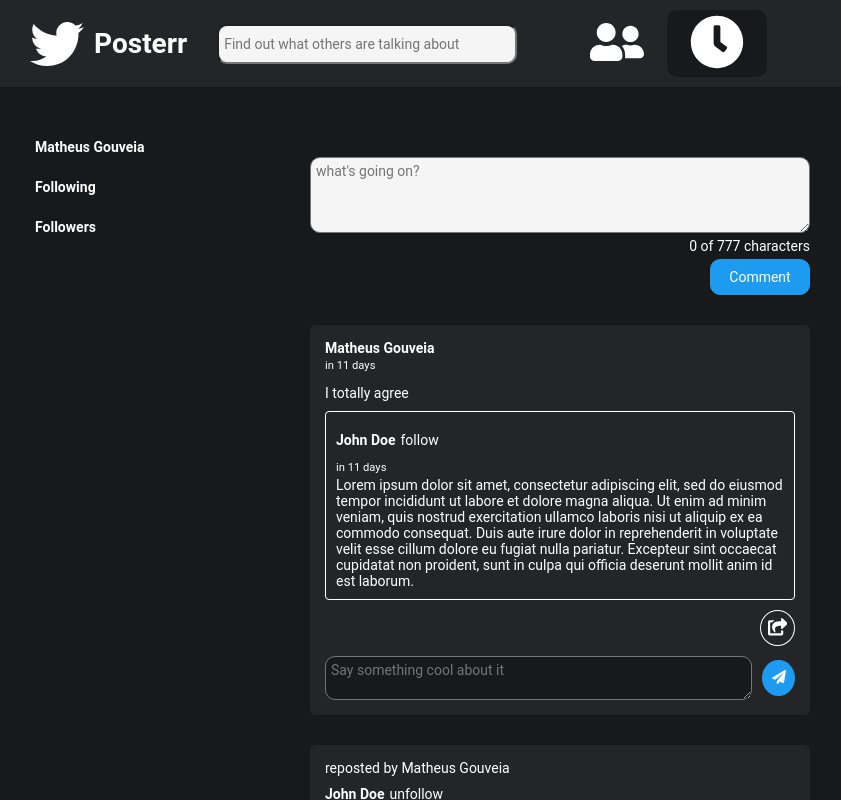
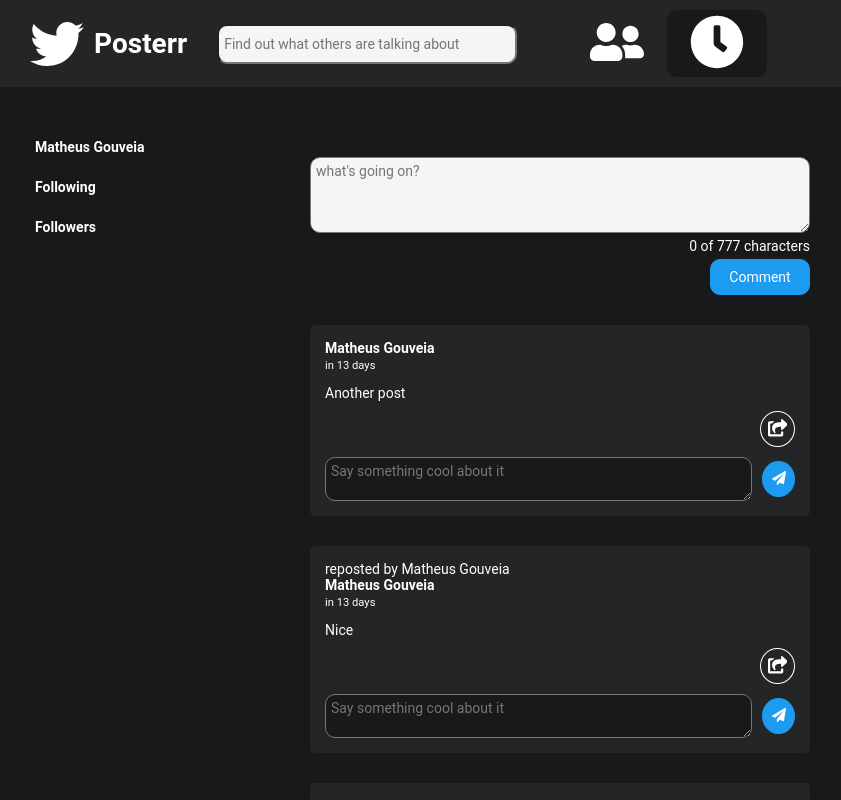
Before and after one commit to maatheusgouveia/posterr, a React (Create React App) app: page / in a window 1280 px wide. Shown: the whole page, without its empty margins (0-841 px from the left). Built offline with nearby package versions, Linux system fonts and the light colour scheme; data requests are answered from the project's data file.

Commit message:
create repost

```diff
--- a/server.json
+++ b/server.json
@@ -41,69 +41,94 @@
       "created_at": "2022-08-12T04:18:38.387Z"
     },
     {
-      "content": "new Post",
+      "content": "Um post",
       "author": "Matheus Gouveia",
-      "created_at": "2022-08-03T04:18:38.387Z",
-      "id": 6
+      "created_at": "2022-08-14T01:55:10.458Z",
+      "id": 4
     },
     {
-      "content": "opa\n",
+      "content": "",
       "author": "Matheus Gouveia",
-      "created_at": "2022-08-04T19:10:36.211Z",
-      "id": 7
-    },
-    {
-      "id": 8,
-      "author": "Matheus Gouveia",
-      "content": "",
-      "created_at": "2022-08-12T04:22:33.387Z",
+      "created_at": "2022-08-14T01:55:41.193Z",
       "original_post": {
         "id": 1,
         "content": "Lorem ipsum dolor sit amet, consectetur adipiscing elit, sed do eiusmod tempor incididunt ut labore et dolore magna aliqua. Ut enim ad minim veniam, quis nostrud exercitation ullamco laboris nisi ut aliquip ex ea commodo consequat. Duis aute irure dolor in reprehenderit in voluptate velit esse cillum dolore eu fugiat nulla pariatur. Excepteur sint occaecat cupidatat non proident, sunt in culpa qui officia deserunt mollit anim id est laborum.",
         "author": "John Doe",
         "created_at": "2022-08-12T04:18:38.387Z"
-      }
+      },
+      "id": 5
     },
     {
-      "id": 9,
+      "content": "Nice",
       "author": "Matheus Gouveia",
-      "content": "I totally agree",
-      "created_at": "2022-08-12T04:23:38.387Z",
+      "created_at": "2022-08-14T01:55:55.952Z",
       "original_post": {
-        "id": 1,
+        "id": 2,
         "content": "Lorem ipsum dolor sit amet, consectetur adipiscing elit, sed do eiusmod tempor incididunt ut labore et dolore magna aliqua. Ut enim ad minim veniam, quis nostrud exercitation ullamco laboris nisi ut aliquip ex ea commodo consequat. Duis aute irure dolor in reprehenderit in voluptate velit esse cillum dolore eu fugiat nulla pariatur. Excepteur sint occaecat cupidatat non proident, sunt in culpa qui officia deserunt mollit anim id est laborum.",
-        "author": "John Doe",
-        "created_at": "2022-08-12T04:18:38.387Z"
-      }
+        "author": "Fatima Voestaa",
+        "created_at": "2022-07-19T04:18:38.387Z"
+      },
+      "id": 6
+    },
+    {
+      "content": "",
+      "author": "Matheus Gouveia",
+      "created_at": "2022-08-14T02:02:33.105Z",
+      "original_post": {
+        "content": "Nice",
+        "author": "Matheus Gouveia",
+        "created_at": "2022-08-14T01:55:55.952Z",
+        "original_post": {
+          "id": 2,
+          "content": "Lorem ipsum dolor sit amet, consectetur adipiscing elit, sed do eiusmod tempor incididunt ut labore et dolore magna aliqua. Ut enim ad minim veniam, quis nostrud exercitation ullamco laboris nisi ut aliquip ex ea commodo consequat. Duis aute irure dolor in reprehenderit in voluptate velit esse cillum dolore eu fugiat nulla pariatur. Excepteur sint occaecat cupidatat non proident, sunt in culpa qui officia deserunt mollit anim id est laborum.",
+          "author": "Fatima Voestaa",
+          "created_at": "2022-07-19T04:18:38.387Z"
+        },
+        "id": 6
+      },
+      "id": 7
+    },
+    {
+      "content": "Another post",
+      "author": "Matheus Gouveia",
+      "created_at": "2022-08-14T02:02:43.618Z",
+      "id": 8
     }
   ],
   "comments": [
     {
-      "post_id": 7,
+      "post_id": 1,
+      "content": "comentário",
+      "author": "Matheus Gouveia",
+      "created_at": "2022-08-14T01:55:31.209Z",
+      "id": 1
+    },
+    {
+      "post_id": 6,
       "content": "opa",
       "author": "Matheus Gouveia",
-      "created_at": "2022-08-04T19:10:42.947Z",
-      "id": 1
+      "created_at": "2022-08-14T02:01:53.474Z",
+      "id": 2
     }
   ],
   "following": [
     {
       "user_id": "Matheus Gouveia",
-      "following": "John Doe",
-      "created_at": "2022-08-13T03:09:59.438Z",
-      "id": 1
+      "following": "Glaphyra Maiken",
+      "created_at": "2022-08-14T01:54:54.753Z",
+      "id": 4
     },
     {
       "user_id": "Matheus Gouveia",
-      "following": "Glaphyra Maiken",
-      "created_at": "2022-08-13T03:20:12.160Z",
-      "id": 2
+      "following": "John Doe",
+      "created_at": "2022-08-14T01:55:00.278Z",
+      "id": 5
     },
     {
       "user_id": "Matheus Gouveia",
       "following": "Fatima Voestaa",
-      "created_at": "2022-08-13T03:20:17.094Z",
-      "id": 3
+      "created_at": "2022-08-14T01:56:31.592Z",
+      "id": 6
     }
   ]
 }
--- a/src/components/Card/index.js
+++ b/src/components/Card/index.js
@@ -2,13 +2,14 @@ import * as Yup from 'yup';
 import { Formik } from 'formik';
 import { useMemo, useState } from 'react';
 import { formatDistanceToNow } from 'date-fns';
+import { useDispatch, useSelector } from 'react-redux';
 import { FaShareSquare, FaPaperPlane } from 'react-icons/fa';
-import { useDispatch, useSelector } from 'react-redux';
 
 import { toggleFollowRequest } from '../../store/modules/follow/actions';
 import { createCommentRequest } from '../../store/modules/comment/actions';
 
 import Comment from '../Comment';
+import PostModal from '../PostModal';
 
 import {
 	Form,
@@ -39,6 +40,7 @@ export default function Card({ post, width }) {
 	const { following_list } = useSelector(state => state.follow);
 
 	const [commentsVisible, setCommentsVisible] = useState(false);
+	const [postModalVisible, setPostModalVisible] = useState(false);
 
 	const comments = threads[post.id] || [];
 
@@ -107,7 +109,9 @@ export default function Card({ post, width }) {
 		dispatch(toggleFollowRequest(author_id));
 	}
 
-	function handleShare() {}
+	function handleShare() {
+		setPostModalVisible(true);
+	}
 
 	const is_repost = !!original_post?.id;
 
@@ -115,16 +119,14 @@ export default function Card({ post, width }) {
 
 	let main_content = content;
 
-	if (is_repost && has_comment) {
-		main_content = content;
-	}
-
 	if (is_repost && !has_comment) {
 		main_content = original_post_content;
 	}
 
 	const original_author =
 		is_repost && !has_comment ? original_post_author : author;
+
+	console.log(original_author);
 
 	const is_following = useMemo(
 		() => following_list.some(name => name === original_author),
@@ -218,6 +220,12 @@ export default function Card({ post, width }) {
 
 				<Comments>{renderComments(commentsVisible)}</Comments>
 			</CardFooter>
+
+			<PostModal
+				isOpen={postModalVisible}
+				onDismiss={() => setPostModalVisible(false)}
+				post={!has_comment && is_repost ? original_post : post}
+			/>
 		</Container>
 	);
 }
--- a/src/components/Card/styles.js
+++ b/src/components/Card/styles.js
@@ -5,8 +5,7 @@ export const Container = styled.div`
 	color: #fff;
 	margin: 30px;
 	padding: 15px;
-	max-width: ${({ width }) => (width ? `${width}px` : '50%')};
-	min-width: ${({ width }) => (width ? `${width}px` : '500px')};
+	width: 500px;
 	border-radius: 5px;
 	background-color: #242526;
 `;
--- /dev/null
+++ b/src/components/PostModal/index.js
@@ -0,0 +1,89 @@
+import * as Yup from 'yup';
+import Modal from 'react-modal';
+import { Formik } from 'formik';
+import { useDispatch } from 'react-redux';
+import { FaPaperPlane } from 'react-icons/fa';
+
+import { createPostRequest } from '../../store/modules/post/actions';
+
+import {
+	ModalBody,
+	ModalHeader,
+	Form,
+	Textarea,
+	SubmitButton,
+	PostContent,
+	TextareaContainer,
+} from './styles';
+
+export default function PostModal({ post = {}, isOpen, onDismiss = () => {} }) {
+	const { content } = post;
+
+	const dispatch = useDispatch();
+
+	function handleSubmit(values, { resetForm }) {
+		const data = {
+			content: values.repost_content,
+			original_post: post,
+		};
+
+		dispatch(createPostRequest(data));
+
+		resetForm();
+		onDismiss();
+	}
+
+	const initialValues = {
+		repost_content: '',
+	};
+
+	const validationSchema = Yup.object().shape({
+		repost_content: Yup.string(),
+	});
+
+	return (
+		<Modal
+			isOpen={isOpen}
+			ariaHideApp={false}
+			style={{
+				content: {
+					background: '#18191a',
+				},
+			}}
+			onRequestClose={onDismiss}
+		>
+			<ModalHeader>
+				<button onClick={onDismiss}>X</button>
+			</ModalHeader>
+
+			<ModalBody>
+				<Formik
+					enableReinitialize
+					onSubmit={handleSubmit}
+					validateOnChange={false}
+					initialValues={initialValues}
+					validationSchema={validationSchema}
+				>
+					{({ values, handleChange }) => (
+						<Form>
+							<TextareaContainer>
+								<Textarea
+									id="repost_content"
+									onChange={handleChange}
+									value={values.repost_content}
+									placeholder="Say something cool about this post"
+								/>
+
+								<SubmitButton type="submit">
+									<FaPaperPlane />
+								</SubmitButton>
+							</TextareaContainer>
+
+							<PostContent>{content}</PostContent>
+						</Form>
+					)}
+				</Formik>
+			</ModalBody>
+		</Modal>
+	);
+}
--- /dev/null
+++ b/src/components/PostModal/styles.js
@@ -0,0 +1,65 @@
+import styled from 'styled-components';
+import { Form as FormikForm } from 'formik';
+
+export const ModalHeader = styled.div`
+	display: flex;
+	justify-content: flex-end;
+
+	button {
+		color: #fff;
+		background: none;
+		width: 2.3em;
+		height: 2.3em;
+		font-size: 1.4em;
+		border-radius: 50%;
+		border: 1px solid #fff;
+
+		&:hover {
+			background-color: #242526;
+		}
+	}
+`;
+
+export const ModalBody = styled.div`
+	height: 80%;
+	display: flex;
+	align-items: center;
+	flex-direction: column;
+	justify-content: center;
+`;
+
+export const Form = styled(FormikForm)`
+	display: flex;
+	align-items: center;
+	flex-direction: column;
+	justify-content: center;
+`;
+
+export const Textarea = styled.textarea`
+	width: 100%;
+	color: #fff;
+	background-color: #18191a;
+`;
+
+export const SubmitButton = styled.button`
+	width: 2.5em;
+	height: 2.5em;
+	margin-left: 10px;
+	border-radius: 50%;
+	background-color: #1d9bf0;
+	border: 1px solid #1d9bf0;
+`;
+
+export const PostContent = styled.div`
+	width: 500px;
+	border: 1px solid #fff;
+	border-radius: 5px;
+	padding: 5px;
+`;
+
+export const TextareaContainer = styled.div`
+	width: 500px;
+	display: flex;
+	align-items: center;
+	margin-bottom: 20px;
+`;
--- a/src/pages/Home/index.js
+++ b/src/pages/Home/index.js
@@ -55,7 +55,7 @@ export default function Home() {
 
 		dispatch(getPostsRequest());
 		dispatch(getCommentsRequest());
-	}, []);
+	}, [dispatch]);
 
 	const feed =
 		searchParams.get('feed') === FOLLOWING ? following : chronological;
--- a/src/pages/Home/styles.js
+++ b/src/pages/Home/styles.js
@@ -9,7 +9,7 @@ export const Container = styled.div`
 `;
 
 export const Form = styled(FormikForm)`
-	width: 50%;
+	width: 500px;
 	margin: 30px;
 	display: flex;
 	align-items: flex-end;
@@ -25,7 +25,7 @@ export const Form = styled(FormikForm)`
 `;
 
 export const Textarea = styled.textarea`
-	width: 100%;
+	width: 500px;
 	overflow: auto;
 `;
 
--- a/src/pages/ProfileModal/index.js
+++ b/src/pages/ProfileModal/index.js
@@ -16,9 +16,11 @@ import {
 } from './styles';
 
 export function ProfileModal({ visible, onDismiss = () => {} }) {
+	const { logged_user_is_author } = useSelector(state => state.feed);
 	const { name, username } = useSelector(state => state.user.profile);
-	const { logged_user_is_author } = useSelector(state => state.feed);
-	const { profile } = useSelector(state => state.user);
+	const { following_list, followers_list } = useSelector(
+		state => state.follow
+	);
 
 	return (
 		<Modal
@@ -42,12 +44,14 @@ export function ProfileModal({ visible, onDismiss = () => {} }) {
 					<AboutSection>
 						<Name>{name}</Name>
 						<Username>@{username}</Username>
-						<Followers>123 followers</Followers>
+						<Followers>
+							{`${followers_list.length} followers • ${following_list.length} following`}
+						</Followers>
 					</AboutSection>
 				</Profile>
 
 				{logged_user_is_author?.map(post => (
-					<Card key={post.id} post={post} width={500} />
+					<Card key={post.id} post={post} />
 				))}
 			</ModalBody>
 		</Modal>
--- a/src/pages/ProfileModal/styles.js
+++ b/src/pages/ProfileModal/styles.js
@@ -50,4 +50,6 @@ export const Username = styled.h2`
 	margin-bottom: 3px;
 `;
 
-export const Followers = styled.p``;
+export const Followers = styled.p`
+	margin-top: 5px;
+`;
--- a/src/store/modules/post/sagas.js
+++ b/src/store/modules/post/sagas.js
@@ -16,6 +16,10 @@ export function* createPost({ payload }) {
 			created_at: new Date().toISOString(),
 		};
 
+		if (payload.data.original_post) {
+			data.original_post = payload.data.original_post;
+		}
+
 		const response = yield call(api.post, 'posts', data);
 
 		yield put(createPostSuccess(response.data));
```
